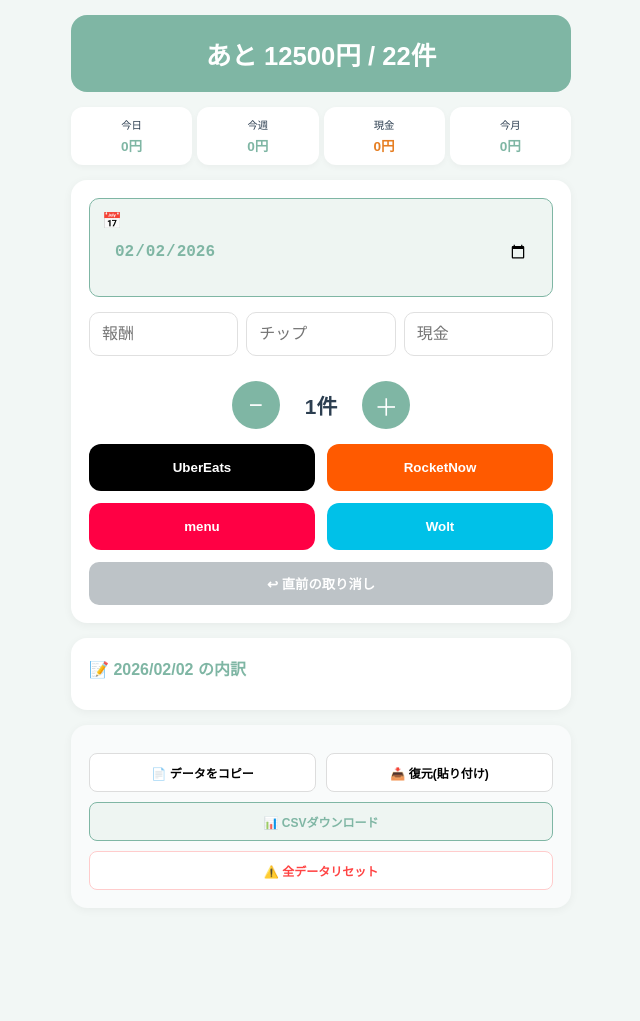
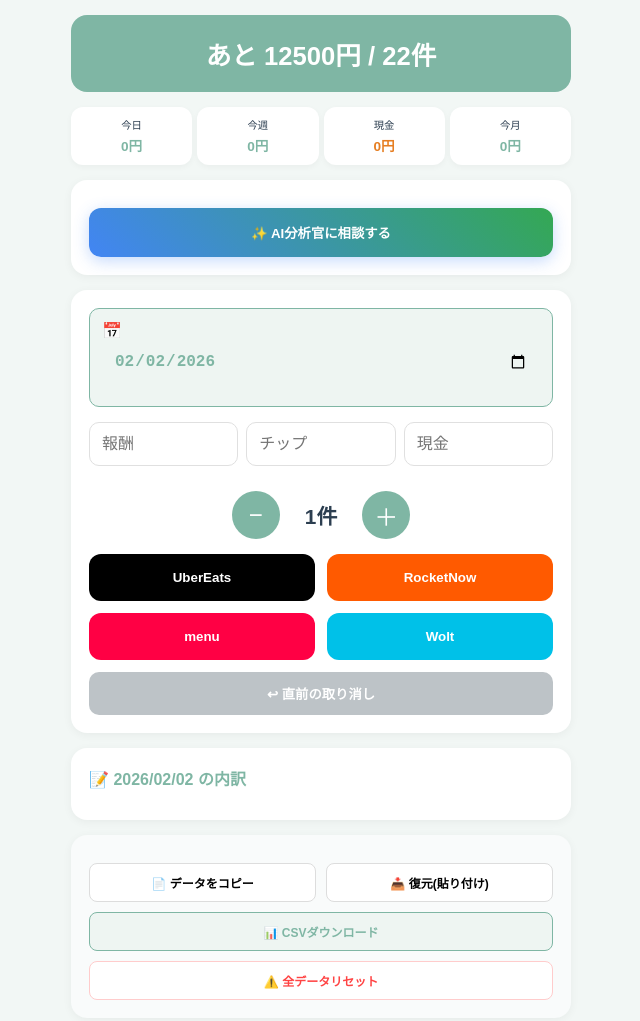
Before and after one commit to ferdinand5-sys/my-delivery-log, a plain HTML site: page index.html in a window 1280 px wide. Shown: the whole page, without its empty margins (319-959 px from the left). Before the commit the page ends 988 px from the top, so only its background shows below. Drawn offline with Linux system fonts and the light colour scheme.

Commit message:
Add files via upload

```diff
--- a/index.html
+++ b/index.html
@@ -3,7 +3,7 @@
 <head>
     <meta charset="UTF-8">
     <meta name="viewport" content="width=device-width, initial-scale=1.0, maximum-scale=1.0, user-scalable=no">
-    <title>PaceMaker Pro - Stable</title>
+    <title>PaceMaker Pro - AI Edition</title>
     <style>
         :root { --uber: #000; --rocket: #ff5a00; --menu: #ff0044; --wolt: #00c1e8; --bg: #f2f7f5; --acc: #7fb6a4; }
         body { font-family: sans-serif; margin: 0; background: var(--bg); color: #2c3e50; padding-bottom: 50px; }
@@ -20,6 +20,11 @@
         .btn-grid { display: grid; grid-template-columns: 1fr 1fr; gap: 12px; }
         .pf-btn { padding: 16px; color: white; border: none; border-radius: 12px; font-weight: bold; cursor: pointer; }
         .history-item { display: flex; justify-content: space-between; padding: 15px; margin-bottom: 8px; background: #fff; border-left: 6px solid; border-radius: 10px; font-weight: bold; }
+
+        /* --- AI分析用スタイル --- */
+        #ai-btn { width: 100%; padding: 15px; background: linear-gradient(45deg, #4285f4, #34a853); color: white; border: none; border-radius: 12px; font-weight: bold; margin-top: 10px; cursor: pointer; box-shadow: 0 4px 15px rgba(66,133,244,0.3); }
+        #ai-response { margin-top: 15px; padding: 15px; background: #e8f0fe; border-radius: 12px; font-size: 0.9rem; line-height: 1.5; display: none; white-space: pre-wrap; border-left: 5px solid #4285f4; }
+
         #modal { display: none; position: fixed; top: 0; left: 0; width: 100%; height: 100%; background: rgba(0,0,0,0.5); z-index: 1000; align-items: center; justify-content: center; }
         .modal-content { background: white; width: 85%; max-width: 380px; border-radius: 20px; padding: 20px; }
         .modal-row { display: flex; justify-content: space-between; padding: 12px 0; border-bottom: 1px solid #eee; font-weight: bold; }
@@ -37,6 +42,11 @@
         <div class="stat-box" onclick="showAnalysis('week')">今週<b id="wTot">0円</b></div>
         <div class="stat-box" onclick="showAnalysis('cash')">現金<b id="dCsh" style="color:#e67e22;">0円</b></div>
         <div class="stat-box" onclick="showAnalysis('month')">今月<b id="mTot">0円</b></div>
+    </div>
+
+    <div class="card">
+        <button id="ai-btn" onclick="askAi()">✨ AI分析官に相談する</button>
+        <div id="ai-response"></div>
     </div>
 
     <div class="card">
@@ -81,11 +91,44 @@
 </div>
 
 <script>
-    const GAS_URL = "https://script.google.com/macros/s/AKfycbw-6zwmTr3GXDn-4j0kxGlZAkiwxKA98ozSLvVnOlVNL2emdqMXnNreL1B-tarRBvdB/exec";
+    // 先ほどいただいた新しいGAS URL
+    const GAS_URL = "https://script.google.com/macros/s/AKfycbxGTtclwKykmDQurmVIerl1SEFfq7oIGs2WZcL_vRoHQyUziQ6YdOh5qwa_EL5a1ue7eQ/exec";
 
     let db = JSON.parse(localStorage.getItem('db_goal_v8')) || [];
     const colors = {Uber:'#000', RocketNow:'#ff5a00', menu:'#ff0044', Wolt:'#00c1e8'};
     let curCnt = 1;
+
+    // --- AI分析ロジック (ルートA: GAS経由) ---
+    async function askAi() {
+        const resDiv = document.getElementById('ai-response');
+        resDiv.style.display = 'block';
+        resDiv.innerText = "AIが本日のデータを分析中...";
+
+        const today = document.getElementById('targetDate').value;
+        const todayData = db.filter(r => r.date === today);
+
+        if (todayData.length === 0) {
+            resDiv.innerText = "本日のデータがまだありません。配達を記録してから相談してください！";
+            return;
+        }
+
+        const totalFee = todayData.reduce((s, r) => s + r.fee + r.bonus, 0);
+        const totalCount = todayData.reduce((s, r) => s + r.count, 0);
+
+        const prompt = `あなたは配達の専門家です。本日の実績（報酬合計:${totalFee}円、件数:${totalCount}件）を見て、今後の立ち回りやモチベーションアップのためのアドバイスを200文字以内で短く伝えてください。`;
+
+        try {
+            // mode: "cors" にして返信を受け取れるようにします
+            const response = await fetch(GAS_URL, {
+                method: "POST",
+                body: JSON.stringify({ askAi: true, prompt: prompt })
+            });
+            const text = await response.text();
+            resDiv.innerText = text;
+        } catch (e) {
+            resDiv.innerText = "エラー: AIとの通信に失敗しました。GASのデプロイ設定（アクセス：全員）を確認してください。";
+        }
+    }
 
     function getLogicToday() {
         const d = new Date();
```
